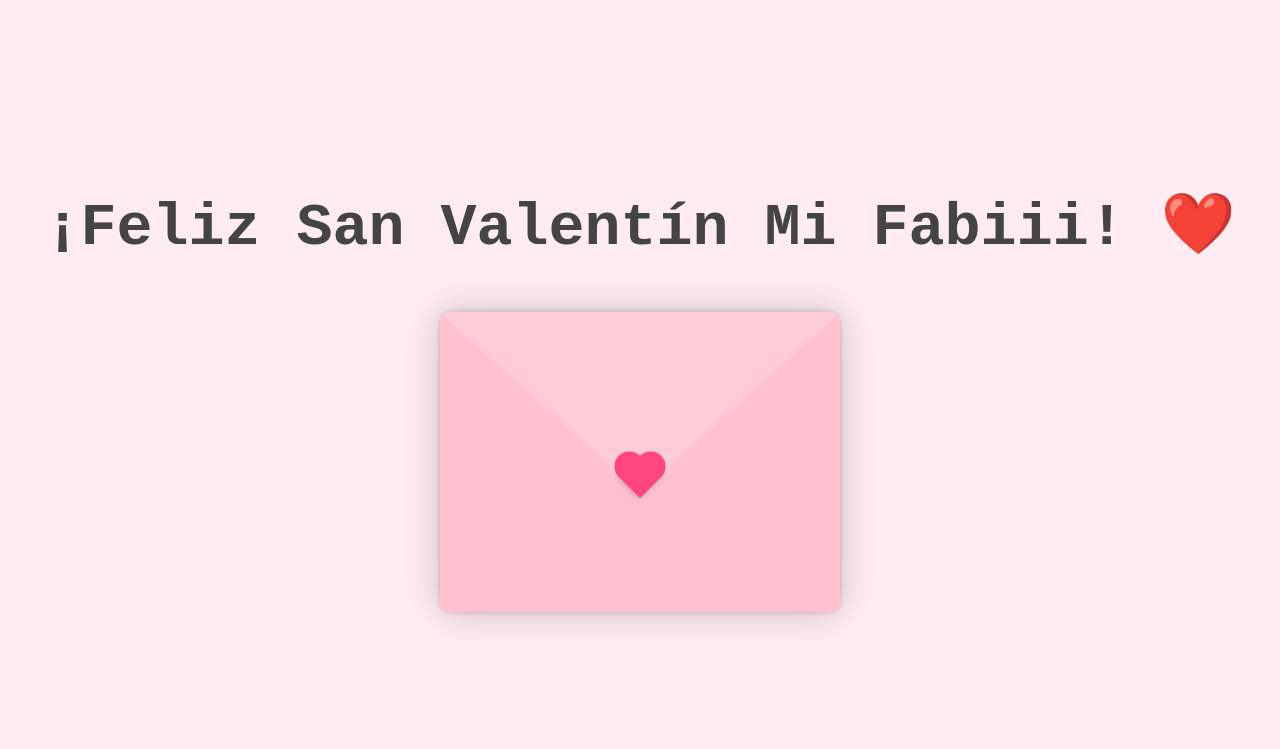
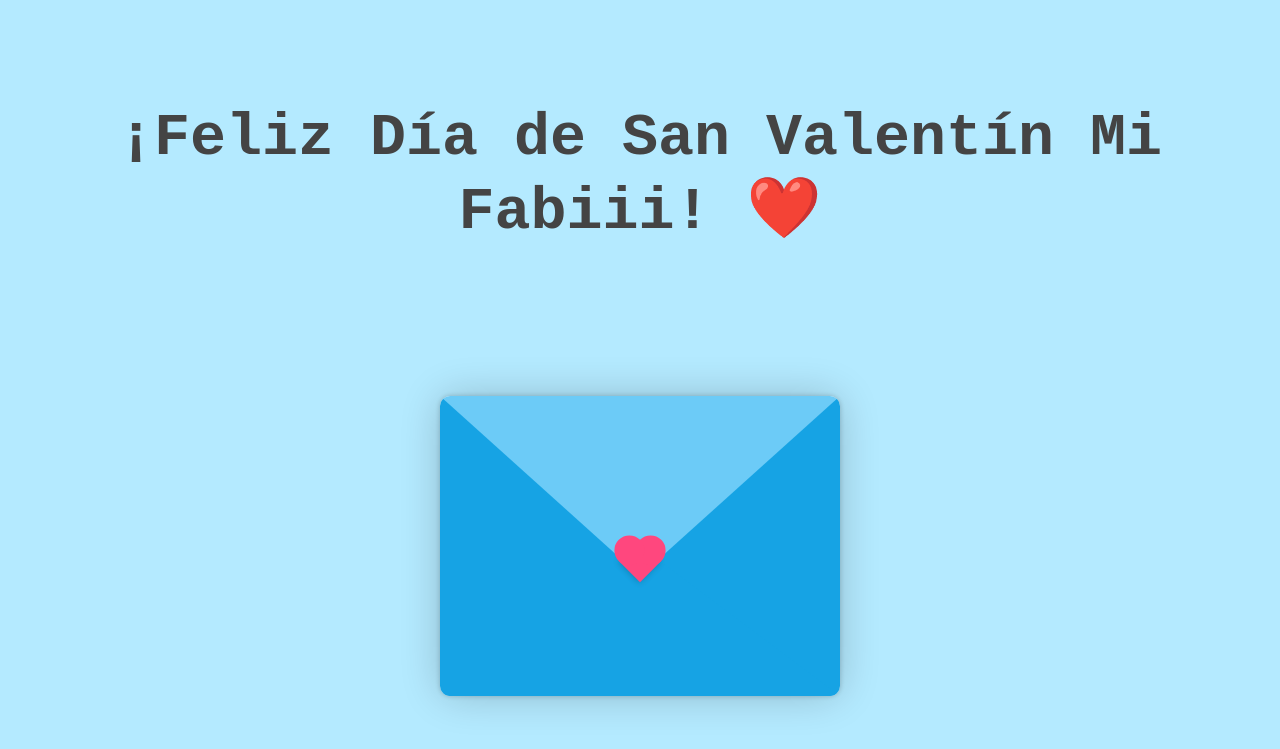
Before and after one commit to ItsJulian777/Fabi, a plain HTML site: page index.html in a window 1280 px wide. Drawn offline with Linux system fonts and the light colour scheme.

Commit message:
commentario final

```diff
--- a/index.html
+++ b/index.html
@@ -10,15 +10,34 @@
     <title>Carta de </title>
 </head>
 <body>
-    <h1>¡Feliz San Valentín Mi Fabiii! ❤️</h1>
+    <h1>¡Feliz Día de San Valentín Mi Fabiii! ❤️</h1>
     <div class="container">
         <div class="envelope-wrapper ">
             <div class="envelope">
                 <div class="letter">
                     <div class="text">
-                        <strong>Querida Estrella</strong>
-                        <p>
-                            Hoy es <strong>San Valentín</strong>, el día oficial de los <em>corazones</em>, el <em>chocolate</em> y las declaraciones de amor dramáticas (como en las telenovelas). Así que prepárate, porque aquí va la mía: Desde que te conocí, mi corazón late más rápido que <code>WiFi</code> gratis en una plaza pública. Eres más brillante que un mensaje de "<strong>te amo</strong>" en <strong>LED gigante</strong> y más dulce que el doble de caramelo en un café con extra de crema. Si fueras un algoritmo, serías el más eficiente: optimizas mi felicidad con la menor cantidad de esfuerzo. Si fueras un bug, serías el único que no querría corregir. Y si fueras una aplicación, serías la que siempre tengo anclada en mi pantalla principal. Gracias por hacer de mi vida una versión mejorada, sin errores (bueno, quizá con algunos, pero todos adorables). <br> <strong>Feliz San Valentín</strong>, mi <em>estrella favorita</em>. <br> Con mucho <strong>código</strong> (y <strong>amor</strong>), <br> Tu programador enamorado. <br> <span style="font-size: 0.9em; color: grey;">PD: Si esta carta fuera un programa, su salida sería:</span> <br> <code>"Eres lo mejor que me ha pasado."</code>
+
+                            Feliz Día de <strong> San Valentín</strong> Mi Fabi!!!!
+                            <br>
+                            <br>
+                            En este día tan especial, quiero recordarte cuánto te quiero y lo importante que eres para mí.
+                            Siempre serás mi Fabi, por siempre y para siempre. Me hiciste una mejor persona, me enseñaste cosas bonitas y mejoraste mi vida al 1000%.
+
+                            Te agradezco por todo lo que has hecho por mí,por los bonitos regalos, por cada detalle en el que pensaste en mí, por todas las veces que fuiste especial conmigo.
+                            Gracias por permitirme ser parte de tu vida y por estar en la mía. Gracias por las sonrisas que me regalaste, por hacerme sentir yo mismo y por hacerme feliz.
+
+                            Gracias por  cada momento que compartimos, cada aventura y cada recuerdo. Y si alguna vez te preguntas si te pienso,
+                            la respuesta es sí, te pienso todos los días y te extraño siempre, porque eres mi todo Fabi.
+
+                            Por favor, nunca te rindas. Lucha por tus sueños, lucha por ti, porque sé que puedes con todo. No siempre es fácil,
+                            pero eres una mujer increíble y maravillosa, y te mereces lo mejor.
+                            Le pido perdon por todo lo malo Fabi.La quiero mucho mi Fabi, siempre te voy a querer y siempre estare para ti.
+                            <br><Strong >Por siempre y para siempre</Strong>
+                            <br>TQMM
+                            <br>
+                            <br>
+                            Att: Juli
+
                         </p>
                     </div>
                 </div>
--- a/style.css
+++ b/style.css
@@ -6,10 +6,10 @@
 
 :root {
     --primary: #fff;
-    --bg-color: #ffebf2; /* Soft pink background */
-    --bg-envelope-color: #ffe3ed; /* Light pink envelope */
-    --envelope-tab: #ffccd5; /* Darker pink tab */
-    --envelope-cover: #ffc1d1; /* Medium pink cover */
+    --bg-color: #b4eaff; /* Soft pink background */
+    --bg-envelope-color: #ffffff; /* Light pink envelope */
+    --envelope-tab: rgb(108, 203, 247); /* Darker pink tab */
+    --envelope-cover:rgb(22, 163, 228); /* Medium pink cover */
     --shadow-color: rgba(0, 0, 0, 0.2);
     --txt-color:  #003049; /* Deep red text */
     --heart-color: #ff477e; /* Bright pink heart */
@@ -28,7 +28,7 @@ h1 {
     font-family: "Courier new", serif;
     text-align: center;
     font-size: 60px;
-    margin-bottom: 50px;
+    margin-bottom: 150px;
     color: #444;
 }
 
```
